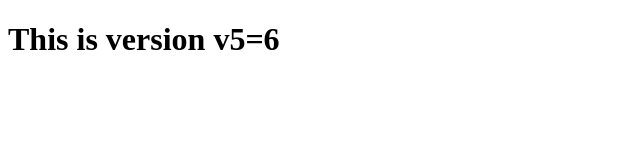
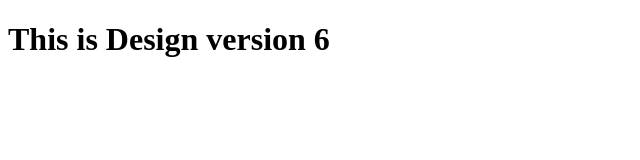
Before and after one commit to Archishri1010/myrepo, a plain HTML site: page index.html in a window 1280 px wide. Shown: the whole page, without its empty margins (0-640 px from the left). Drawn offline with Linux system fonts and the light colour scheme.

Commit message:
changesd h1

```diff
--- a/index.html
+++ b/index.html
@@ -7,6 +7,6 @@
     <title>Document</title>
 </head>
 <body>
-<h1>This is version v5=6</h1>
+<h1>This is Design version 6</h1>
 </body>
 </html>
```
